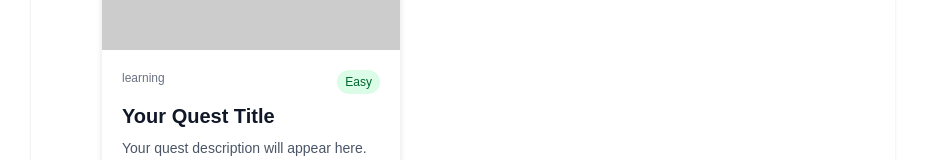
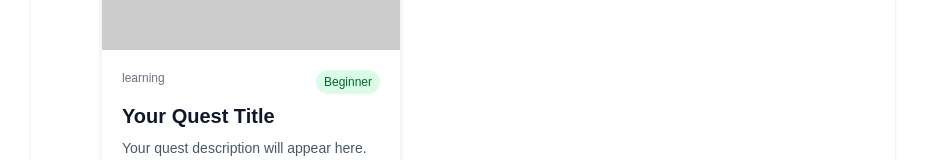
Before and after one commit to igar1991/quest-generator, a Next.js app: page /create in a window 1280 px wide. Shown: the part 1235-1395 px from the top of the page, without its empty margins (177-1103 px from the left). Built offline with nearby package versions, Linux system fonts and the light colour scheme.

Commit message:
feat: extend difficulty options in quest cards and improve difficulty display handling

```diff
--- a/src/app/components/QuestCard.tsx
+++ b/src/app/components/QuestCard.tsx
@@ -11,7 +11,13 @@ interface QuestCardProps {
   imageUrl: string;
   projectName: string;
   reward: number;
-  difficulty: "Easy" | "Medium" | "Hard";
+  difficulty:
+    | "Easy"
+    | "Medium"
+    | "Hard"
+    | "Beginner"
+    | "Intermediate"
+    | "Advanced";
   estimatedTime: string;
 }
 
@@ -34,11 +40,22 @@ const QuestCard: React.FC<QuestCardProps> = ({
   const [showTooltip, setShowTooltip] = useState(false);
   const [imageError, setImageError] = useState(false);
 
-  const difficultyColor = {
-    Easy: "bg-green-100 text-green-800",
-    Medium: "bg-yellow-100 text-yellow-800",
-    Hard: "bg-red-100 text-red-800",
-  }[difficulty];
+  const difficultyColor = (() => {
+    // Normalize difficulty to handle both lowercase and capitalized values
+    const normalizedDifficulty =
+      difficulty.charAt(0).toUpperCase() + difficulty.slice(1).toLowerCase();
+
+    const colorMap = {
+      Easy: "bg-green-100 text-green-800",
+      Medium: "bg-yellow-100 text-yellow-800",
+      Hard: "bg-red-100 text-red-800",
+      Beginner: "bg-green-100 text-green-800",
+      Intermediate: "bg-yellow-100 text-yellow-800",
+      Advanced: "bg-red-100 text-red-800",
+    };
+
+    return colorMap[normalizedDifficulty] || "bg-gray-100 text-gray-800";
+  })();
 
   // Create a placeholder image url based on the quest ID for consistency
   const placeholderImage = useMemo(() => {
@@ -114,7 +131,8 @@ const QuestCard: React.FC<QuestCardProps> = ({
             {projectName}
           </span>
           <span className={`text-xs px-2 py-1 rounded-full ${difficultyColor}`}>
-            {difficulty}
+            {difficulty.charAt(0).toUpperCase() +
+              difficulty.slice(1).toLowerCase()}
           </span>
         </div>
 
--- a/src/app/components/QuestGrid.tsx
+++ b/src/app/components/QuestGrid.tsx
@@ -104,7 +104,7 @@ const QuestGrid: React.FC = () => {
                 imageUrl={`/images/quests/${quest.title.toLowerCase().replace(/\s+/g, "-")}.jpg`}
                 projectName={quest.category}
                 reward={Number(quest.reward)}
-                difficulty={quest.difficulty as "Easy" | "Medium" | "Hard"}
+                difficulty={quest.difficulty}
                 estimatedTime={
                   quest.totalUsers ? `${quest.totalUsers} users` : "New"
                 }
--- a/src/app/create/page.tsx
+++ b/src/app/create/page.tsx
@@ -458,16 +458,16 @@ export default function CreateQuestPage() {
    */
   const convertDifficultyToDisplay = (
     difficulty: string,
-  ): "Easy" | "Medium" | "Hard" => {
+  ): "Easy" | "Medium" | "Hard" | "Beginner" | "Intermediate" | "Advanced" => {
     switch (difficulty) {
       case "beginner":
-        return "Easy";
+        return "Beginner";
       case "intermediate":
-        return "Medium";
+        return "Intermediate";
       case "advanced":
-        return "Hard";
+        return "Advanced";
       default:
-        return "Easy";
+        return "Beginner";
     }
   };
 
--- a/src/app/quest/[id]/page.tsx
+++ b/src/app/quest/[id]/page.tsx
@@ -389,9 +389,26 @@ export default function QuestDetail() {
             <span className="bg-gray-100 dark:bg-dark-200 text-gray-800 dark:text-gray-200 px-3 py-1 rounded-full text-sm font-medium">
               Reward: {quest.reward} APT
             </span>
-            <span className="bg-gray-100 dark:bg-dark-200 text-gray-800 dark:text-gray-200 px-3 py-1 rounded-full text-sm font-medium">
-              {quest.difficulty || "Beginner"}
-            </span>
+            {(() => {
+              const difficulty = quest.difficulty || "Beginner";
+              const difficultyColor =
+                {
+                  Easy: "bg-green-100 text-green-800",
+                  Medium: "bg-yellow-100 text-yellow-800",
+                  Hard: "bg-red-100 text-red-800",
+                  Beginner: "bg-green-100 text-green-800",
+                  Intermediate: "bg-yellow-100 text-yellow-800",
+                  Advanced: "bg-red-100 text-red-800",
+                }[difficulty] || "bg-gray-100 text-gray-800";
+
+              return (
+                <span
+                  className={`px-3 py-1 rounded-full text-sm font-medium ${difficultyColor}`}
+                >
+                  {difficulty}
+                </span>
+              );
+            })()}
             <span className="bg-gray-100 dark:bg-dark-200 text-gray-800 dark:text-gray-200 px-3 py-1 rounded-full text-sm font-medium">
               ⏱️ {quest.estimatedTime ?? "15 min"}
             </span>
```
